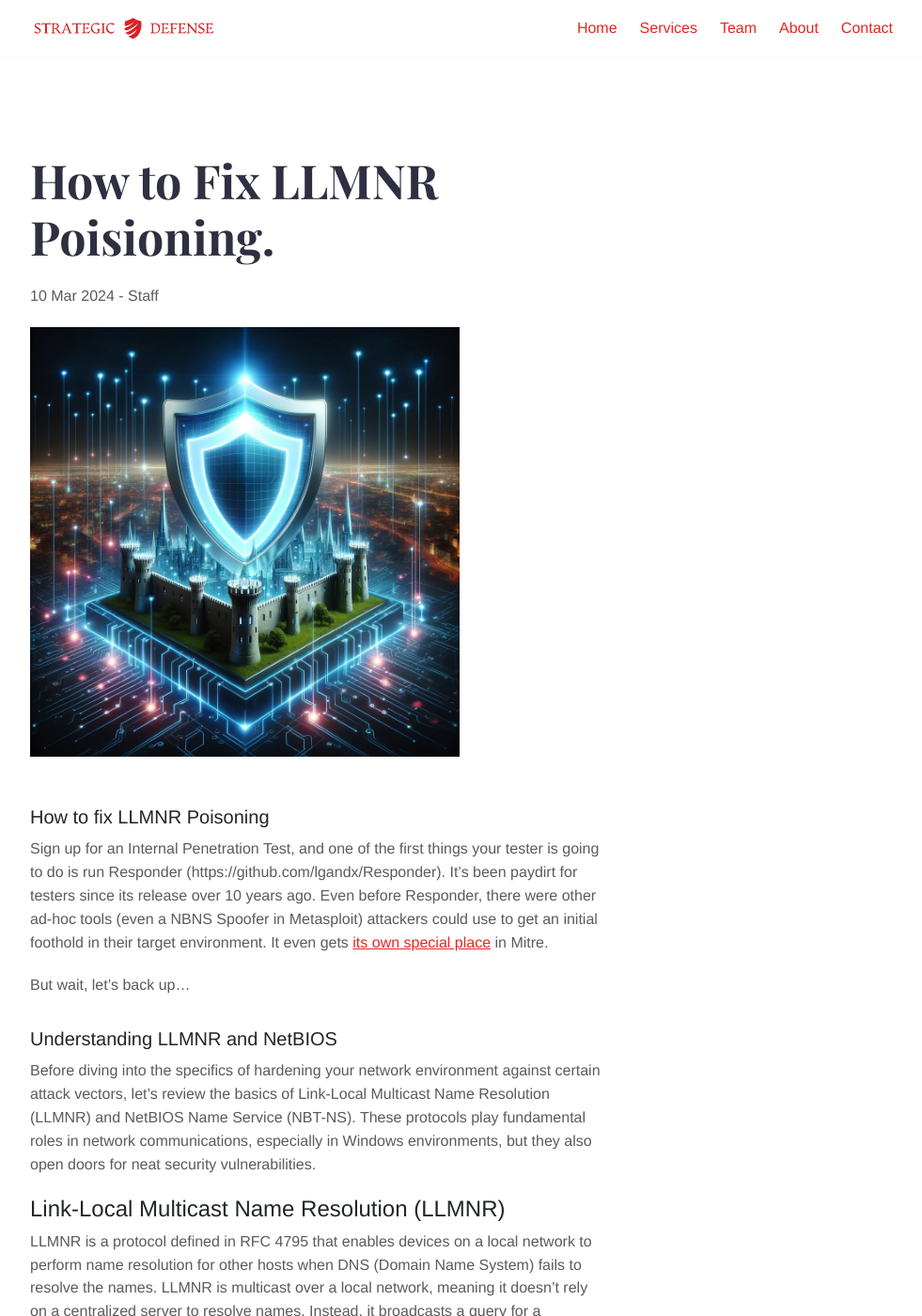
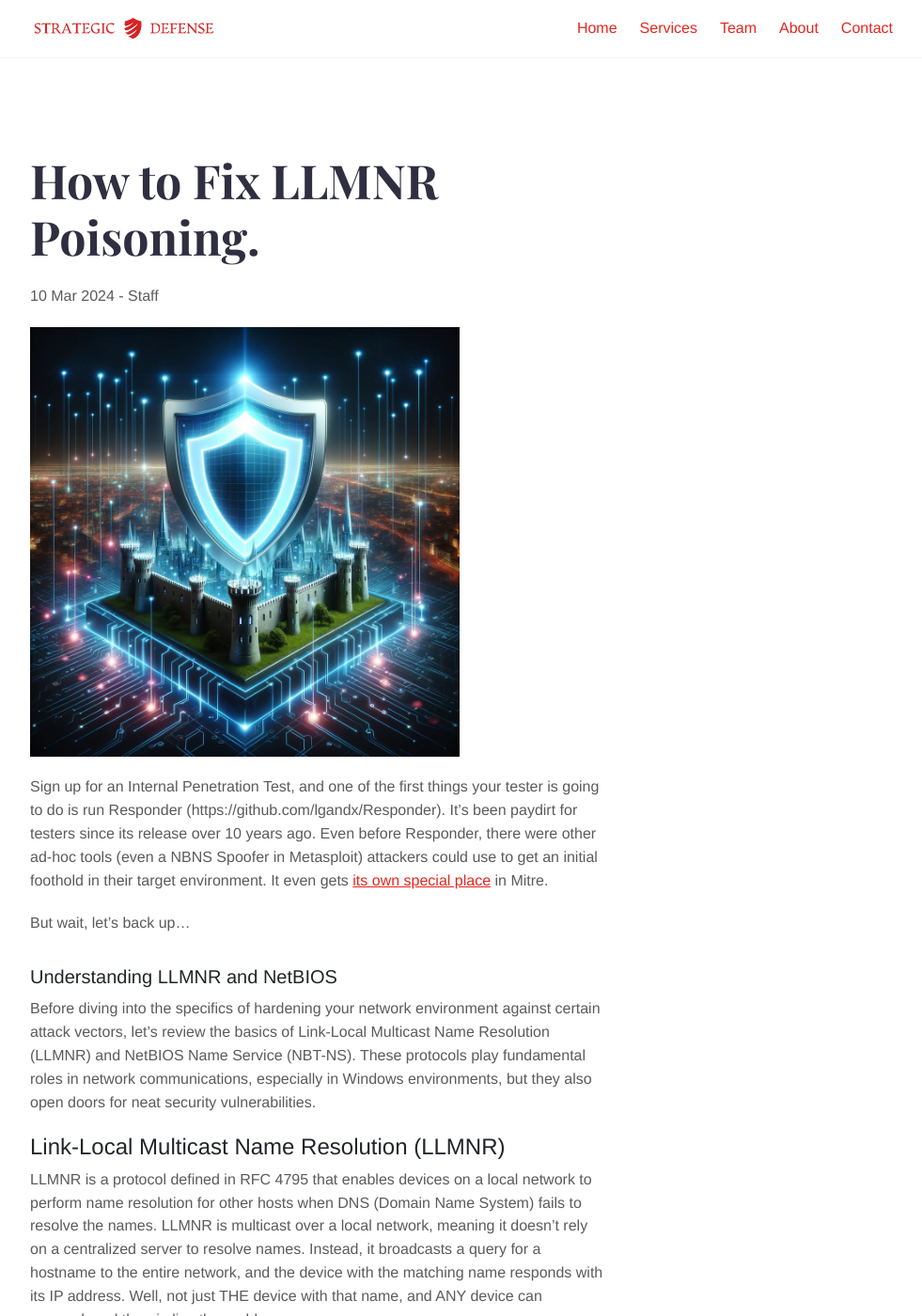
Before and after one commit to strategicdefense/strategicdefense.github.io, a Jekyll site: the page built from _posts/2024-03-10-How-to-Fix-LLMNR.md, in a window 1280 px wide and 1400 px high. Shown: the whole window at 94% size, without its empty margins (143-1124 px from the left). Built offline with Jekyll 4.4.1, drawn with Linux system fonts in a browser that asks for light colours.

Commit message:
updating llmnr blog

```diff
--- a/_posts/2024-03-10-How-to-Fix-LLMNR.md
+++ b/_posts/2024-03-10-How-to-Fix-LLMNR.md
@@ -2,12 +2,10 @@
 image: /images/illustrations/castle.webp
 description: The best defense is a good offense.
 layout: post
-title: How to Fix LLMNR Poisioning.
+title: How to Fix LLMNR Poisoning.
 author: Staff
 tags: ["penetration testing"]
 ---
-
-### How to fix LLMNR Poisoning
 
 Sign up for an Internal Penetration Test, and one of the first things your tester is going to do is run Responder (https://github.com/lgandx/Responder). It’s been paydirt for testers since its release over 10 years ago. Even before Responder, there were other ad-hoc tools (even a NBNS Spoofer in Metasploit) attackers could use to get an initial foothold in their target environment.  It even gets [its own special place](https://attack.mitre.org/techniques/T1557/001/) in Mitre.
 
```
Also changed, not shown: 2 other files.
